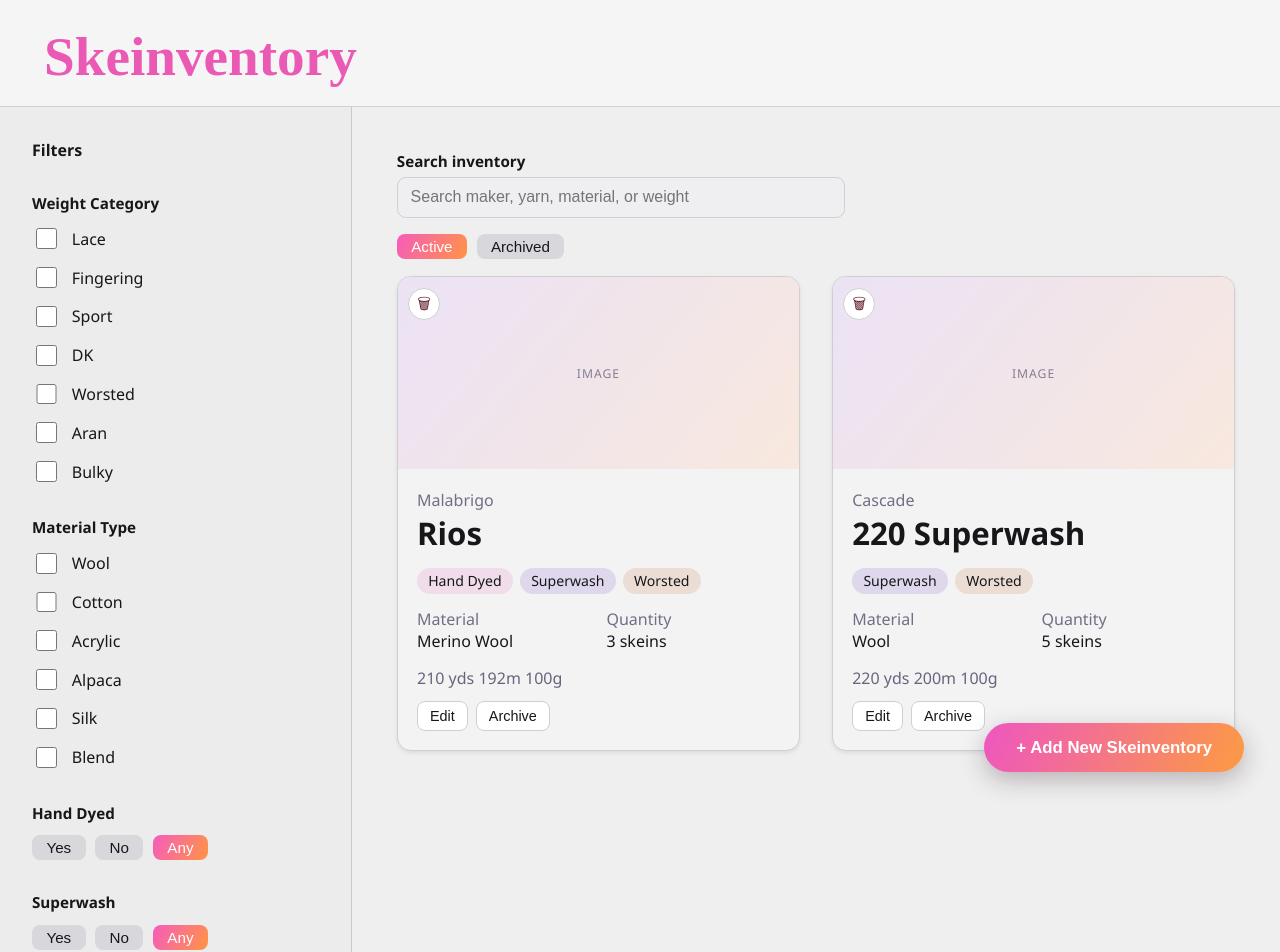
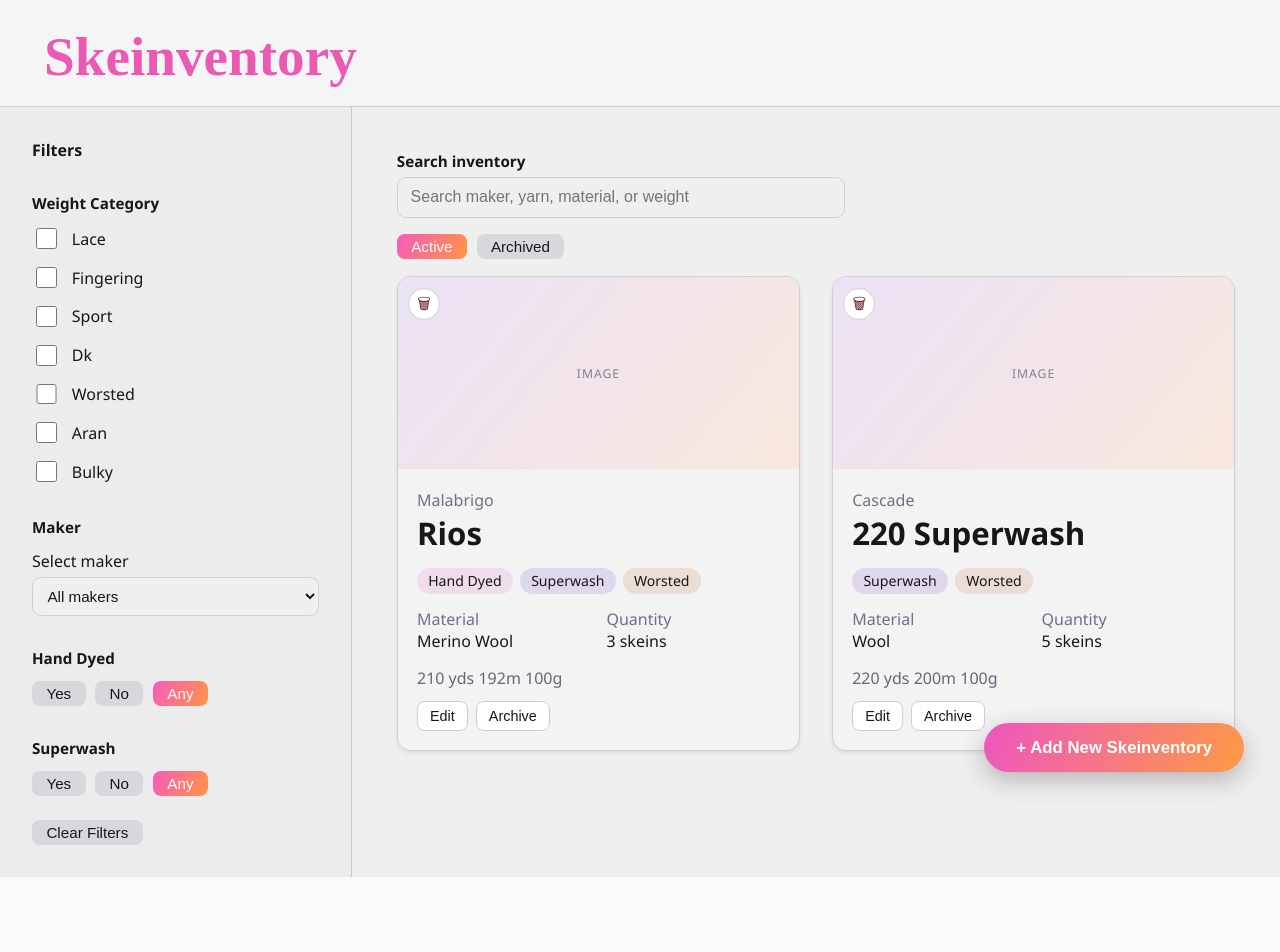
Before and after one commit to karliewatts-slalom/Skeinventory, a React (Vite) app: page / in a window 1280 px wide. Shown: the top 952 px of the page. After the commit the page ends 877 px from the top, so only its background shows below. Built offline with nearby package versions, Linux system fonts and the light colour scheme.

Commit message:
feat: implement US-12 attribute filtering

```diff
--- a/src/App.css
+++ b/src/App.css
@@ -66,6 +66,26 @@
 .filters-panel input[type='checkbox'] {
   width: 1.3rem;
   height: 1.3rem;
+}
+
+.filters-select-label {
+  display: block;
+  font-size: 0.9rem;
+  margin-bottom: 0.35rem;
+}
+
+.filters-select {
+  width: 100%;
+  border: 1px solid #cfd0d5;
+  border-radius: 0.55rem;
+  background: #efeff2;
+  color: #17171a;
+  font-size: 0.95rem;
+  padding: 0.55rem 0.65rem;
+}
+
+.filters-clear {
+  margin-top: 1.5rem;
 }
 
 .pill-row {
@@ -167,7 +187,7 @@
   position: absolute;
   top: 0.65rem;
   left: 0.65rem;
-  z-index: 1;
+  /* z-index: 1; */
   border: 1px solid #cfcfd2;
   border-radius: 999px;
   background: #ffffff;
--- a/src/components/InventoryFeatureContainer.tsx
+++ b/src/components/InventoryFeatureContainer.tsx
@@ -5,12 +5,20 @@
 import { useYarnInventory } from '../hooks/useYarnInventory'
 import { useState } from 'react'
 import { filterInventory } from '../services/inventorySearch'
+import {
+  DEFAULT_INVENTORY_ATTRIBUTE_FILTERS,
+  filterByAttributes,
+} from '../services/inventoryFilters'
+import type { WeightCategory } from '../types/yarn'
 
 type InventoryViewMode = 'active' | 'archived'
 
 export const InventoryFeatureContainer = () => {
   const [viewMode, setViewMode] = useState<InventoryViewMode>('active')
   const [searchQuery, setSearchQuery] = useState('')
+  const [attributeFilters, setAttributeFilters] = useState(
+    DEFAULT_INVENTORY_ATTRIBUTE_FILTERS
+  )
   const {
     records,
     statusMessage,
@@ -38,7 +46,15 @@
   const viewFilteredRecords = records.filter((record) =>
     viewMode === 'active' ? !record.archived : record.archived
   )
-  const visibleRecords = filterInventory(viewFilteredRecords, searchQuery)
+  const searchFilteredRecords = filterInventory(viewFilteredRecords, searchQuery)
+  const visibleRecords = filterByAttributes(
+    searchFilteredRecords,
+    attributeFilters
+  )
+
+  const makerOptions = Array.from(new Set(records.map((record) => record.maker))).sort(
+    (left, right) => left.localeCompare(right)
+  )
 
   const emptyStateVariant =
     records.length === 0
@@ -54,7 +70,36 @@
       </header>
 
       <div className="app-body">
-        <InventoryFilters />
+        <InventoryFilters
+          filters={attributeFilters}
+          makerOptions={makerOptions}
+          onWeightCategoryToggle={(value: WeightCategory) => {
+            setAttributeFilters((current) => {
+              const hasValue = current.weightCategories.includes(value)
+
+              return {
+                ...current,
+                weightCategories: hasValue
+                  ? current.weightCategories.filter(
+                      (category) => category !== value
+                    )
+                  : [...current.weightCategories, value],
+              }
+            })
+          }}
+          onMakerChange={(value) => {
+            setAttributeFilters((current) => ({ ...current, maker: value }))
+          }}
+          onHandDyedChange={(value) => {
+            setAttributeFilters((current) => ({ ...current, handDyed: value }))
+          }}
+          onSuperwashChange={(value) => {
+            setAttributeFilters((current) => ({ ...current, superwash: value }))
+          }}
+          onClear={() => {
+            setAttributeFilters(DEFAULT_INVENTORY_ATTRIBUTE_FILTERS)
+          }}
+        />
 
         <main className="inventory-area">
           {operationError && (
--- a/src/components/InventoryFilters.tsx
+++ b/src/components/InventoryFilters.tsx
@@ -1,39 +1,66 @@
-const WEIGHT_CATEGORIES = [
-  'Lace',
-  'Fingering',
-  'Sport',
-  'DK',
-  'Worsted',
-  'Aran',
-  'Bulky',
-]
+import { WEIGHT_CATEGORIES, type WeightCategory } from '../types/yarn'
+import type {
+  InventoryAttributeFilters,
+  ToggleFilterValue,
+} from '../services/inventoryFilters'
 
-const MATERIAL_TYPES = ['Wool', 'Cotton', 'Acrylic', 'Alpaca', 'Silk', 'Blend']
+interface InventoryFiltersProps {
+  filters: InventoryAttributeFilters
+  makerOptions: string[]
+  onWeightCategoryToggle: (value: WeightCategory) => void
+  onMakerChange: (value: string) => void
+  onHandDyedChange: (value: ToggleFilterValue) => void
+  onSuperwashChange: (value: ToggleFilterValue) => void
+  onClear: () => void
+}
 
 interface ToggleGroupProps {
   label: string
-  options: string[]
-  highlight: string
+  selected: ToggleFilterValue
+  onChange: (value: ToggleFilterValue) => void
 }
 
-const ToggleGroup = ({ label, options, highlight }: ToggleGroupProps) => (
+const ToggleGroup = ({ label, selected, onChange }: ToggleGroupProps) => (
   <div className="filter-section">
     <h4>{label}</h4>
     <div className="pill-row" role="group" aria-label={label}>
-      {options.map((option) => (
-        <button
-          key={option}
-          type="button"
-          className={`pill ${option === highlight ? 'is-highlight' : ''}`}
-        >
-          {option}
-        </button>
-      ))}
+      <button
+        type="button"
+        className={`pill ${selected === 'yes' ? 'is-highlight' : ''}`}
+        onClick={() => onChange('yes')}
+      >
+        Yes
+      </button>
+      <button
+        type="button"
+        className={`pill ${selected === 'no' ? 'is-highlight' : ''}`}
+        onClick={() => onChange('no')}
+      >
+        No
+      </button>
+      <button
+        type="button"
+        className={`pill ${selected === 'any' ? 'is-highlight' : ''}`}
+        onClick={() => onChange('any')}
+      >
+        Any
+      </button>
     </div>
   </div>
 )
 
-export const InventoryFilters = () => {
+const toTitleCase = (value: string): string =>
+  value.charAt(0).toUpperCase() + value.slice(1)
+
+export const InventoryFilters = ({
+  filters,
+  makerOptions,
+  onWeightCategoryToggle,
+  onMakerChange,
+  onHandDyedChange,
+  onSuperwashChange,
+  onClear,
+}: InventoryFiltersProps) => {
   return (
     <aside className="filters-panel" aria-label="Inventory filters">
       <h2>Filters</h2>
@@ -41,46 +68,59 @@
       <section className="filter-section">
         <h3>Weight Category</h3>
         <ul>
-          {WEIGHT_CATEGORIES.map((category) => (
+          {WEIGHT_CATEGORIES.map((category) => {
+            const label = toTitleCase(category)
+
+            return (
             <li key={category}>
               <label>
-                <input type="checkbox" />
-                <span>{category}</span>
+                <input
+                  type="checkbox"
+                  checked={filters.weightCategories.includes(category)}
+                  onChange={() => onWeightCategoryToggle(category)}
+                />
+                <span>{label}</span>
               </label>
             </li>
-          ))}
+            )
+          })}
         </ul>
       </section>
 
       <section className="filter-section">
-        <h3>Material Type</h3>
-        <ul>
-          {MATERIAL_TYPES.map((material) => (
-            <li key={material}>
-              <label>
-                <input type="checkbox" />
-                <span>{material}</span>
-              </label>
-            </li>
+        <h3>Maker</h3>
+        <label className="filters-select-label" htmlFor="maker-filter">
+          Select maker
+        </label>
+        <select
+          id="maker-filter"
+          className="filters-select"
+          value={filters.maker}
+          onChange={(event) => onMakerChange(event.target.value)}
+        >
+          <option value="">All makers</option>
+          {makerOptions.map((maker) => (
+            <option key={maker} value={maker}>
+              {maker}
+            </option>
           ))}
-        </ul>
+        </select>
       </section>
 
       <ToggleGroup
         label="Hand Dyed"
-        options={['Yes', 'No', 'Any']}
-        highlight="Any"
+        selected={filters.handDyed}
+        onChange={onHandDyedChange}
       />
       <ToggleGroup
         label="Superwash"
-        options={['Yes', 'No', 'Any']}
-        highlight="Any"
+        selected={filters.superwash}
+        onChange={onSuperwashChange}
       />
-      <ToggleGroup
-        label="Status"
-        options={['Active', 'Archived', 'All']}
-        highlight="All"
-      />
+
+      <button type="button" className="pill filters-clear" onClick={onClear}>
+        Clear Filters
+      </button>
     </aside>
   )
 }
--- /dev/null
+++ b/src/services/inventoryFilters.ts
@@ -0,0 +1,53 @@
+import type { WeightCategory, Yarn } from '../types/yarn'
+
+export type ToggleFilterValue = 'yes' | 'no' | 'any'
+
+export interface InventoryAttributeFilters {
+  weightCategories: WeightCategory[]
+  maker: string
+  handDyed: ToggleFilterValue
+  superwash: ToggleFilterValue
+}
+
+export const DEFAULT_INVENTORY_ATTRIBUTE_FILTERS: InventoryAttributeFilters = {
+  weightCategories: [],
+  maker: '',
+  handDyed: 'any',
+  superwash: 'any',
+}
+
+export const filterByAttributes = (
+  records: Yarn[],
+  filters: InventoryAttributeFilters
+): Yarn[] => {
+  return records.filter((record) => {
+    if (
+      filters.weightCategories.length > 0 &&
+      !filters.weightCategories.includes(record.weightCategory)
+    ) {
+      return false
+    }
+
+    if (filters.maker && record.maker !== filters.maker) {
+      return false
+    }
+
+    if (filters.handDyed === 'yes' && !record.handDyed) {
+      return false
+    }
+
+    if (filters.handDyed === 'no' && record.handDyed) {
+      return false
+    }
+
+    if (filters.superwash === 'yes' && !record.superwash) {
+      return false
+    }
+
+    if (filters.superwash === 'no' && record.superwash) {
+      return false
+    }
+
+    return true
+  })
+}
```
Also changed, not shown: 2 other files (tests, documents, lock files or other folders).
